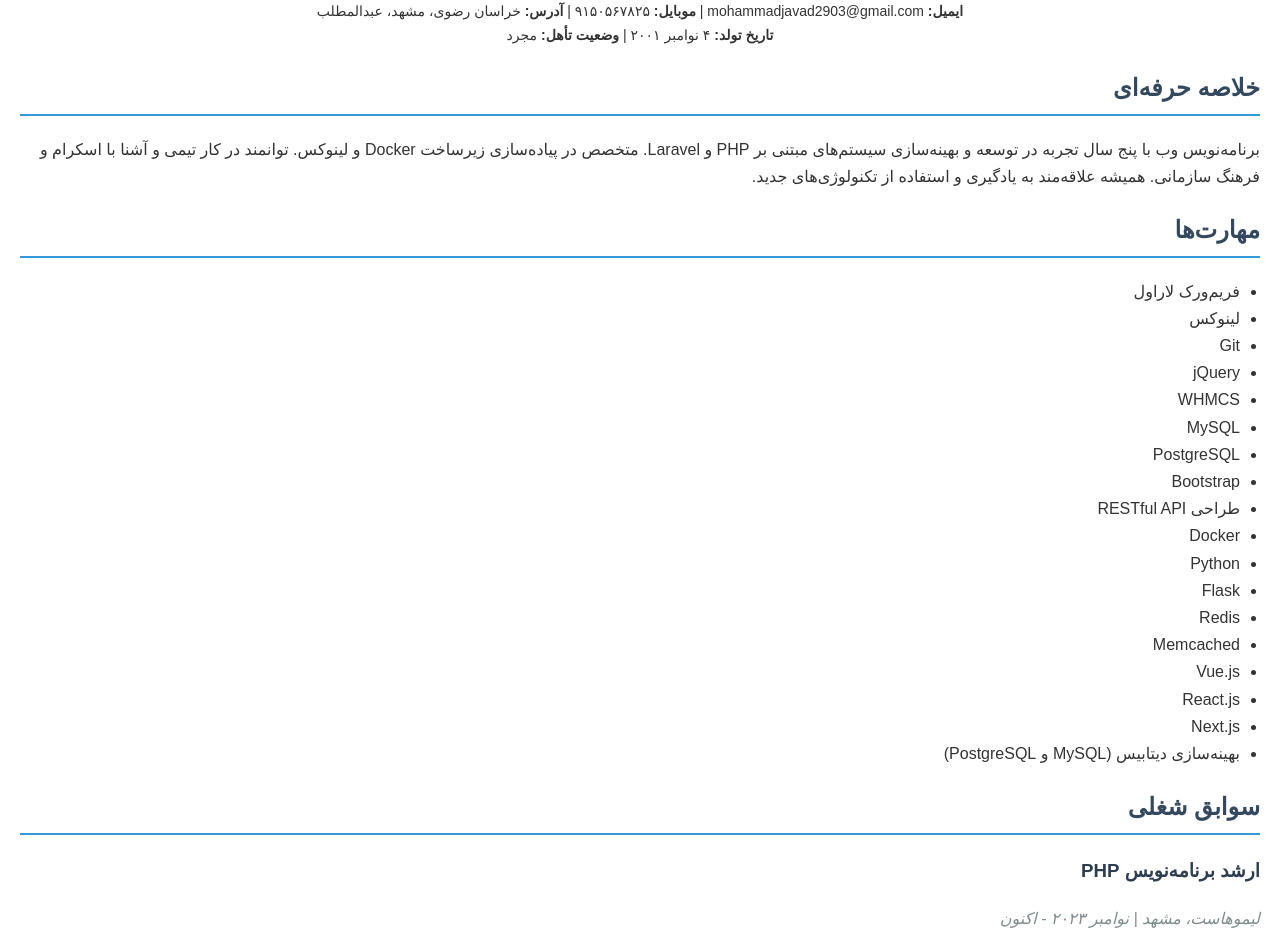
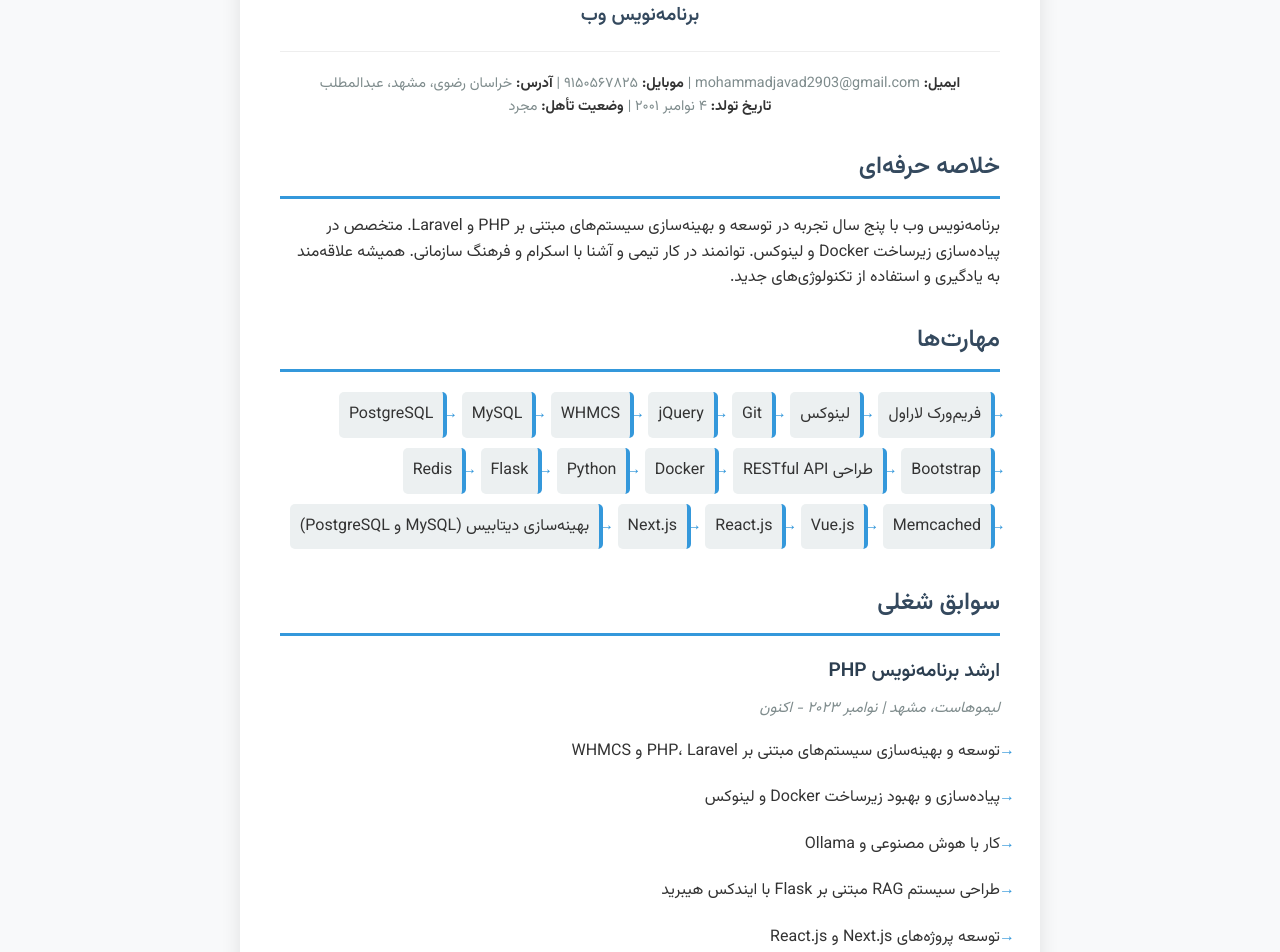
Before and after one commit to mj-azimi/Resume, a plain HTML site: page faResume.html in a window 1280 px wide. Shown: the part 134-1086 px from the top of the page. Drawn offline with Linux system fonts and the light colour scheme.

Commit message:
Revamp faResume.html with updated styles and content
Updated the layout and style of the resume, improved formatting, and added new sections for skills, work experience, projects, and social media links.

```diff
--- a/faResume.html
+++ b/faResume.html
@@ -4,22 +4,126 @@
     <meta charset="UTF-8">
     <meta name="viewport" content="width=device-width, initial-scale=1.0">
     <title>محمدجواد عظیمی - رزومه</title>
+    <link href="https://fonts.googleapis.com/css2?family=Vazirmatn:wght@300;400;500;600;700&display=swap" rel="stylesheet">
     <style>
-        body { font-family: Arial, sans-serif; margin: 20px; line-height: 1.7; color: #333; direction: rtl; text-align: right; }
-        h1 { text-align: center; color: #2c3e50; }
-        h2 { color: #34495e; border-bottom: 2px solid #3498db; padding-bottom: 5px; }
-        h3 { color: #2c3e50; margin-top: 20px; }
-        ul { list-style-type: disc; padding-right: 20px; }
-        .contact { text-align: center; font-size: 14px; margin-bottom: 20px; }
-        em { font-style: italic; color: #7f8c8d; }
-        a { color: #3498db; text-decoration: none; }
-        a:hover { text-decoration: underline; }
+        * {
+            margin: 0;
+            padding: 0;
+            box-sizing: border-box;
+        }
+        body {
+            font-family: 'Vazirmatn', Arial, sans-serif;
+            line-height: 1.6;
+            color: #333;
+            background-color: #f8f9fa;
+            padding: 20px;
+            direction: rtl;
+            text-align: right;
+        }
+        .container {
+            max-width: 800px;
+            margin: 0 auto;
+            background: white;
+            padding: 40px;
+            box-shadow: 0 0 20px rgba(0,0,0,0.1);
+            border-radius: 10px;
+        }
+        h1 {
+            text-align: center;
+            color: #2c3e50;
+            font-size: 2.5em;
+            margin-bottom: 10px;
+            font-weight: 700;
+        }
+        .title {
+            text-align: center;
+            font-weight: 600;
+            color: #34495e;
+            margin-bottom: 20px;
+            font-size: 1.2em;
+        }
+        .contact {
+            text-align: center;
+            font-size: 0.9em;
+            margin-bottom: 30px;
+            color: #7f8c8d;
+            border-top: 1px solid #eee;
+            padding-top: 20px;
+        }
+        .contact strong {
+            color: #333;
+        }
+        h2 {
+            color: #34495e;
+            border-bottom: 3px solid #3498db;
+            padding-bottom: 10px;
+            margin-top: 30px;
+            margin-bottom: 15px;
+            font-size: 1.5em;
+            font-weight: 600;
+        }
+        h3 {
+            color: #2c3e50;
+            margin: 20px 0 10px 0;
+            font-size: 1.2em;
+            font-weight: 600;
+        }
+        .job-title {
+            font-style: italic;
+            color: #7f8c8d;
+            font-size: 0.95em;
+            margin-bottom: 10px;
+        }
+        ul {
+            list-style-type: none;
+            padding-right: 0;
+        }
+        ul li {
+            position: relative;
+            padding: 8px 0 8px 20px;
+            margin-bottom: 5px;
+        }
+        ul li:before {
+            content: "→";
+            position: absolute;
+            right: -15px;
+            color: #3498db;
+            font-weight: bold;
+        }
+        .skills ul li {
+            background: #ecf0f1;
+            margin: 5px;
+            padding: 10px;
+            border-radius: 5px;
+            display: inline-block;
+            border-right: 4px solid #3498db;
+        }
+        a {
+            color: #3498db;
+            text-decoration: none;
+            transition: color 0.3s;
+        }
+        a:hover {
+            color: #2980b9;
+            text-decoration: underline;
+        }
+        .projects h3, .education h3 {
+            margin-top: 0;
+        }
+        @media (max-width: 600px) {
+            .container {
+                padding: 20px;
+            }
+            h1 {
+                font-size: 2em;
+            }
+        }
     </style>
 </head>
 <body>
+    <div class="container">
         <h1>محمدجواد عظیمی</h1>
-    <p style="text-align: center; font-weight: bold; margin-bottom: 10px;">برنامه‌نویس وب</p>
-
+        <p class="title">برنامه‌نویس وب</p>
         <div class="contact">
             <strong>ایمیل:</strong> mohammadjavad2903@gmail.com |
             <strong>موبایل:</strong> ۹۱۵۰۵۶۷۸۲۵ |
@@ -32,6 +136,7 @@
         <p>برنامه‌نویس وب با پنج سال تجربه در توسعه و بهینه‌سازی سیستم‌های مبتنی بر PHP و Laravel. متخصص در پیاده‌سازی زیرساخت Docker و لینوکس. توانمند در کار تیمی و آشنا با اسکرام و فرهنگ سازمانی. همیشه علاقه‌مند به یادگیری و استفاده از تکنولوژی‌های جدید.</p>
 
         <h2>مهارت‌ها</h2>
+        <div class="skills">
             <ul>
                 <li>فریم‌ورک لاراول</li>
                 <li>لینوکس</li>
@@ -52,11 +157,11 @@
                 <li>Next.js</li>
                 <li>بهینه‌سازی دیتابیس (MySQL و PostgreSQL)</li>
             </ul>
+        </div>
 
         <h2>سوابق شغلی</h2>
-
         <h3>ارشد برنامه‌نویس PHP</h3>
-    <p><em>لیموهاست، مشهد | نوامبر ۲۰۲۳ - اکنون</em></p>
+        <p class="job-title"><em>لیموهاست، مشهد | نوامبر ۲۰۲۳ - اکنون</em></p>
         <ul>
             <li>توسعه و بهینه‌سازی سیستم‌های مبتنی بر PHP، Laravel و WHMCS</li>
             <li>پیاده‌سازی و بهبود زیرساخت Docker و لینوکس</li>
@@ -67,13 +172,13 @@
         </ul>
 
         <h3>مشاور توسعه بک‌اند</h3>
-    <p><em>املاک پلاس، مشهد | ژانویه ۲۰۲۵ - مارس ۲۰۲۵</em></p>
+        <p class="job-title"><em>املاک پلاس، مشهد | ژانویه ۲۰۲۵ - مارس ۲۰۲۵</em></p>
         <ul>
             <li>مشاوره در انتقال داده و تغییر ساختار با استفاده از هوش مصنوعی</li>
         </ul>
 
         <h3>مشاور توسعه زیرساخت</h3>
-    <p><em>تلفن‌چی، مشهد | مه ۲۰۲۴ - ژوئیه ۲۰۲۴</em></p>
+        <p class="job-title"><em>تلفن‌چی، مشهد | مه ۲۰۲۴ - ژوئیه ۲۰۲۴</em></p>
         <ul>
             <li>انتقال سرویس‌ها به Docker و توسعه CI/CD</li>
             <li>ایجاد Rocket.Chat و Jira محلی</li>
@@ -84,7 +189,7 @@
         </ul>
 
         <h3>برنامه‌نویس بک‌اند PHP</h3>
-    <p><em>ایران‌سرور (گرین وب)، مشهد | فوریه ۲۰۲۲ - دسامبر ۲۰۲۲</em></p>
+        <p class="job-title"><em>ایران‌سرور (گرین وب)، مشهد | فوریه ۲۰۲۲ - دسامبر ۲۰۲۲</em></p>
         <ul>
             <li>برنامه‌نویسی سمت سرور و توسعه محصول</li>
             <li>نگهداری فروشگاه‌ساز</li>
@@ -93,7 +198,7 @@
         </ul>
 
         <h3>ارشد برنامه‌نویس بک‌اند</h3>
-    <p><em>اوپینگ، مشهد | ژانویه ۲۰۲۴ - اکنون</em></p>
+        <p class="job-title"><em>اوپینگ، مشهد | ژانویه ۲۰۲۴ - اکنون</em></p>
         <ul>
             <li>توسعه و بهینه‌سازی سیستم‌های مبتنی بر PHP، Laravel و WHMCS</li>
             <li>طراحی و پیاده‌سازی RESTful API</li>
@@ -104,7 +209,7 @@
         </ul>
 
         <h3>برنامه‌نویس PHP</h3>
-    <p><em>نوبان، مشهد | مه ۲۰۲۳ - نوامبر ۲۰۲۳</em></p>
+        <p class="job-title"><em>نوبان، مشهد | مه ۲۰۲۳ - نوامبر ۲۰۲۳</em></p>
         <ul>
             <li>توسعه و نگهداری سیستم‌های داخلی</li>
             <li>بازنویسی و به‌روزرسانی سیستم‌ها</li>
@@ -114,61 +219,60 @@
         </ul>
 
         <h3>برنامه‌نویسی لاراول</h3>
-    <p><em>توسعه تجارت درنا (آموزش و پرورش) | مارس ۲۰۲۳ - مه ۲۰۲۳</em></p>
+        <p class="job-title"><em>توسعه تجارت درنا (آموزش و پرورش) | مارس ۲۰۲۳ - مه ۲۰۲۳</em></p>
         <ul>
             <li>توسعه API های لاراول و اتصال به سرویس‌های خارجی</li>
         </ul>
 
         <h3>برنامه‌نویس لاراول</h3>
-    <p><em>رایا ارتباطات کیش | مارس ۲۰۲۰ - ژانویه ۲۰۲۲</em></p>
+        <p class="job-title"><em>رایا ارتباطات کیش | مارس ۲۰۲۰ - ژانویه ۲۰۲۲</em></p>
         <ul>
             <li>برنامه‌نویسی PHP Laravel</li>
             <li><a href="http://rek.co.ir/">http://rek.co.ir/</a></li>
         </ul>
 
         <h3>برنامه‌نویس PHP</h3>
-    <p><em>باسکِت‌اِیشیا، مالزی | مارس ۲۰۲۳ - اکنون</em></p>
+        <p class="job-title"><em>باسکِت‌اِیشیا، مالزی | مارس ۲۰۲۳ - اکنون</em></p>
         <ul>
             <li>توسعه ماژول WHMCS و سرویس اختصاصی</li>
             <li><a href="https://www.basketasia.com/">https://www.basketasia.com/</a></li>
         </ul>
 
         <h3>برنامه‌نویس PHP</h3>
-    <p><em>نت‌افراز، اصفهان | ژوئن ۲۰۲۳</em></p>
+        <p class="job-title"><em>نت‌افراز، اصفهان | ژوئن ۲۰۲۳</em></p>
         <ul>
             <li>توسعه ماژول WHMCS و سرویس داخلی</li>
         </ul>
 
         <h2>پروژه‌ها</h2>
-
         <h3>کمپین نوروز</h3>
-    <p><em>درخواست‌دهنده: صرافی بیت۲۰ | مارس ۲۰۲۲</em></p>
+        <p class="job-title"><em>درخواست‌دهنده: صرافی بیت۲۰ | مارس ۲۰۲۲</em></p>
         <ul>
             <li>کمپین پروژه برای صرافی بیت۲۰</li>
             <li>لینک: <a href="https://20bash.bistbit.com">https://20bash.bistbit.com</a></li>
         </ul>
 
         <h3>ربات پیکسل‌آرت تلگرام</h3>
-    <p><em>ربات تعاملی | در حال توسعه</em></p>
+        <p class="job-title"><em>ربات تعاملی | در حال توسعه</em></p>
         <ul>
             <li>امکان رنگ‌گذاری یک پیکسل توسط هر کاربر در هر چند دقیقه</li>
         </ul>
 
         <h3>سیستم تیکتینگ خودکار با هوش مصنوعی</h3>
-    <p><em>سیستم پشتیبانی هوشمند | اخیر</em></p>
+        <p class="job-title"><em>سیستم پشتیبانی هوشمند | اخیر</em></p>
         <ul>
             <li>سیستم تیکتینگ خودکار با درک عمیق کسب‌وکار و انجام خودکار اقدامات</li>
         </ul>
 
         <h3>پلتفرم ساخت تصویر AI Boometo</h3>
-    <p><em>پلتفرم تولید تصویر | آنلاین</em></p>
+        <p class="job-title"><em>پلتفرم تولید تصویر | آنلاین</em></p>
         <ul>
             <li>پلتفرم فارسی-انگلیسی برای تولید تصویر با ۵۰+ سبک هنری و کیفیت 4K</li>
             <li><a href="https://boometo.com/">https://boometo.com/</a></li>
         </ul>
 
         <h2>تحصیلات</h2>
-    <ul>
+        <ul class="education">
             <li><strong>کارشناسی مهندسی کامپیوتر</strong><br>مؤسسه/دانشگاه: مؤسسه غیرانتفاعی توس</li>
         </ul>
 
@@ -177,5 +281,6 @@
             <li><a href="https://www.linkedin.com/in/mohammadjavadazimi">لینکدین: www.linkedin.com/in/mohammadjavadazimi</a></li>
             <li><a href="https://github.com/mj-azimi">گیت‌هاب: https://github.com/mj-azimi</a></li>
         </ul>
+    </div>
 </body>
 </html>
```
Lines whose indentation alone changed are shown as unchanged.
